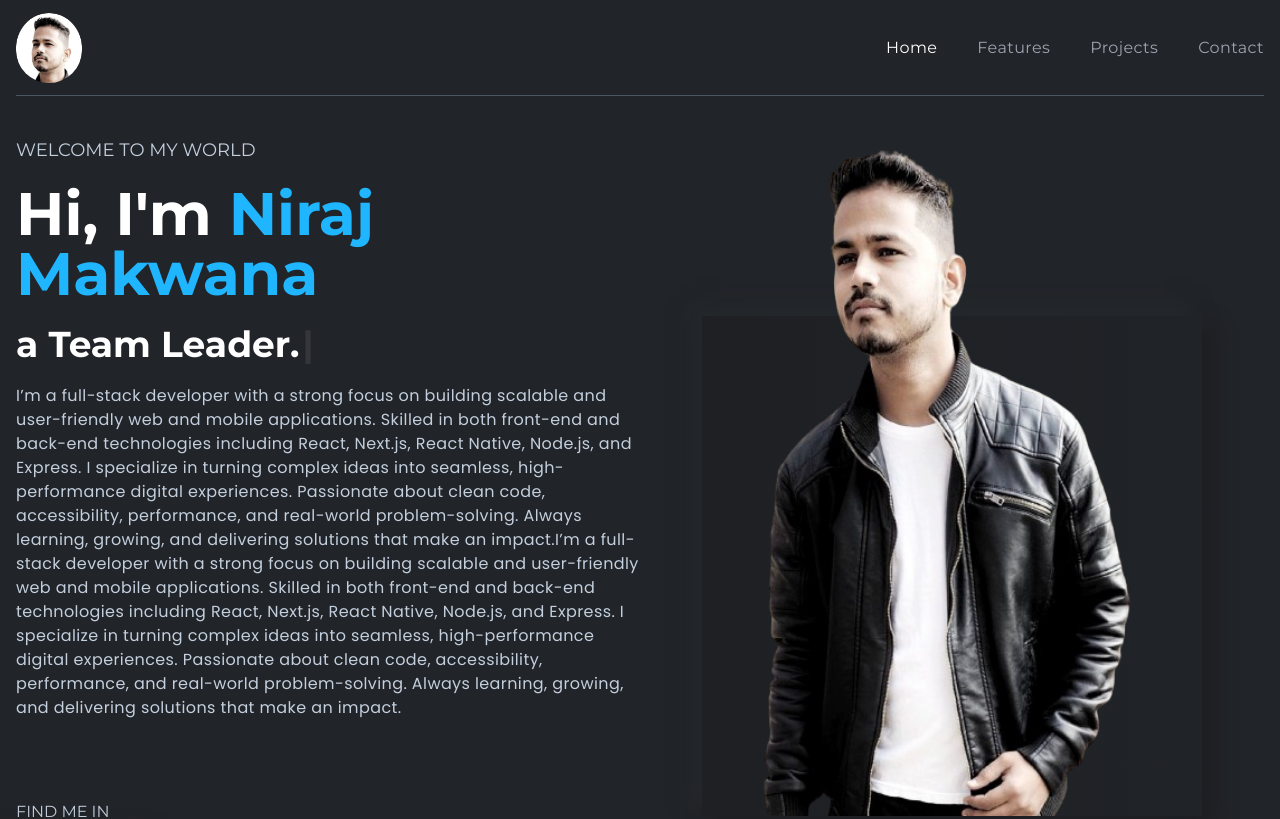
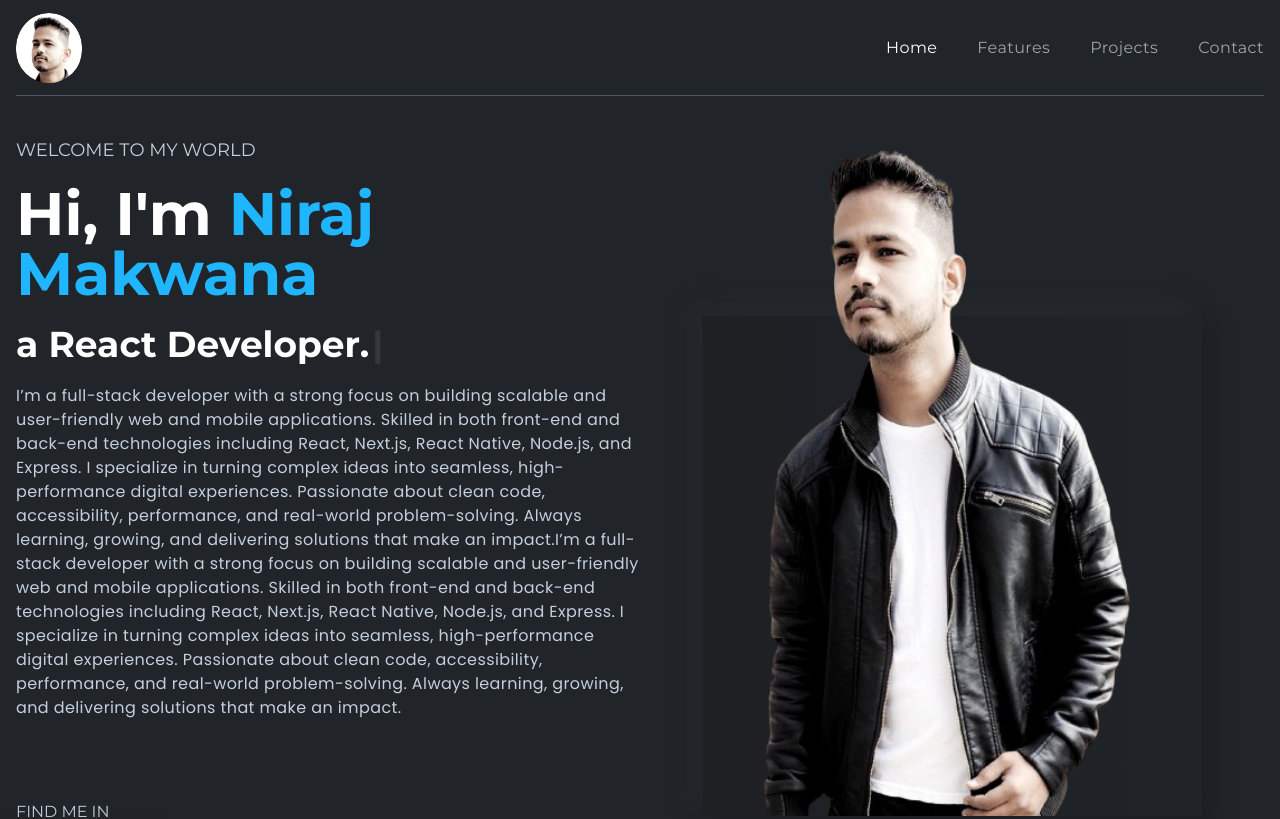
Before and after one commit to Nirajmakwana/portfolio, a React (Create React App) app: page / in a window 1280 px wide. Shown: the top 819 px of the page. Built offline with nearby package versions, Linux system fonts and the light colour scheme.

Commit message:
feat: add full-stack developer title
Adds "Full-Stack Developer" to the typewriter effect in the left banner. This expands the displayed skills and provides a more comprehensive overview of my capabilities.

```diff
--- a/src/components/banner/LeftBanner.js
+++ b/src/components/banner/LeftBanner.js
@@ -6,6 +6,7 @@ import { MyName } from "../../constants";
 const LeftBanner = () => {
   const [text] = useTypewriter({
     words: [
+      "Full-Stack Developer.",
       "Front-End Developer.",
       "React Developer.",
       "Team Leader.",
```
